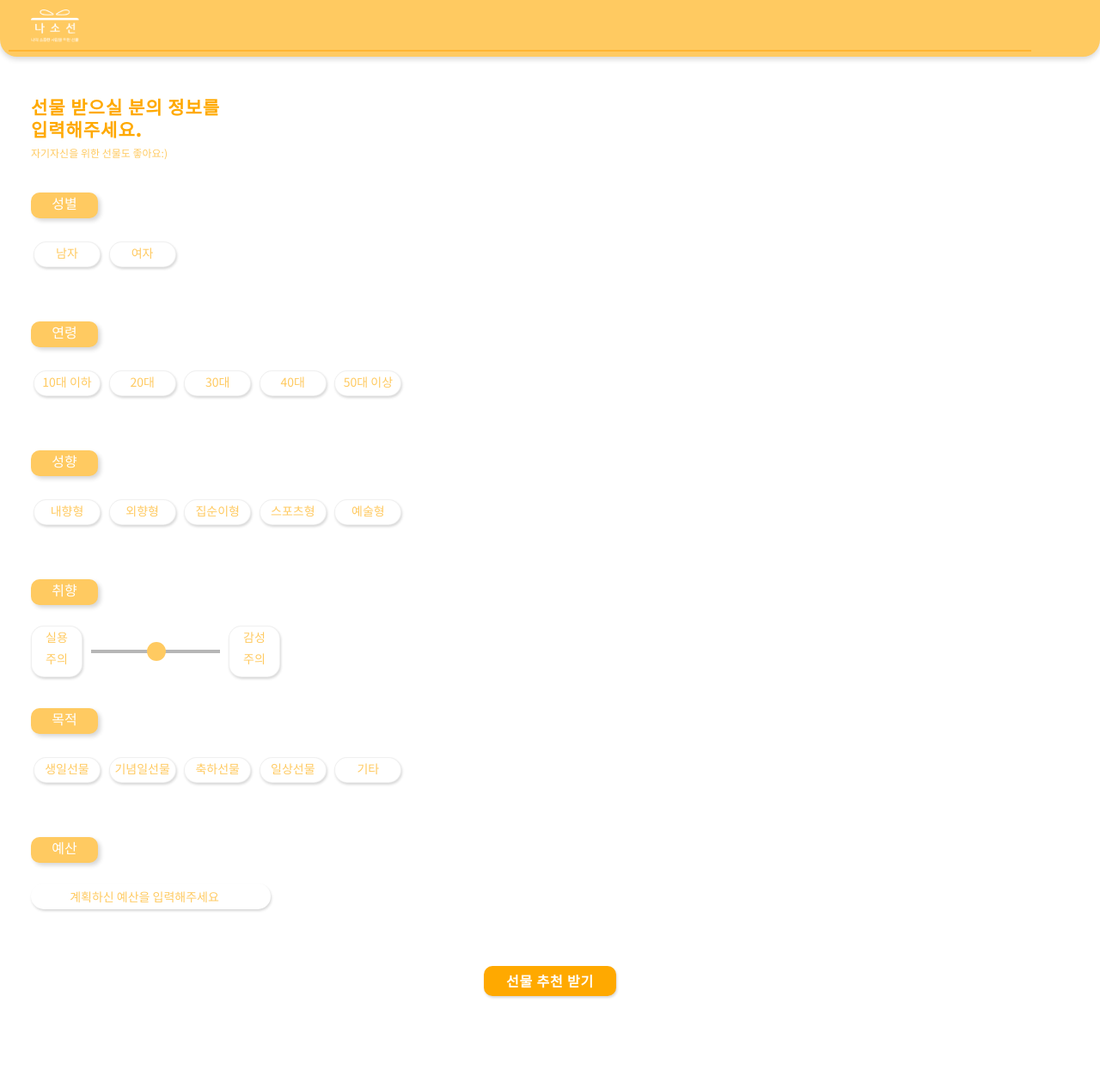
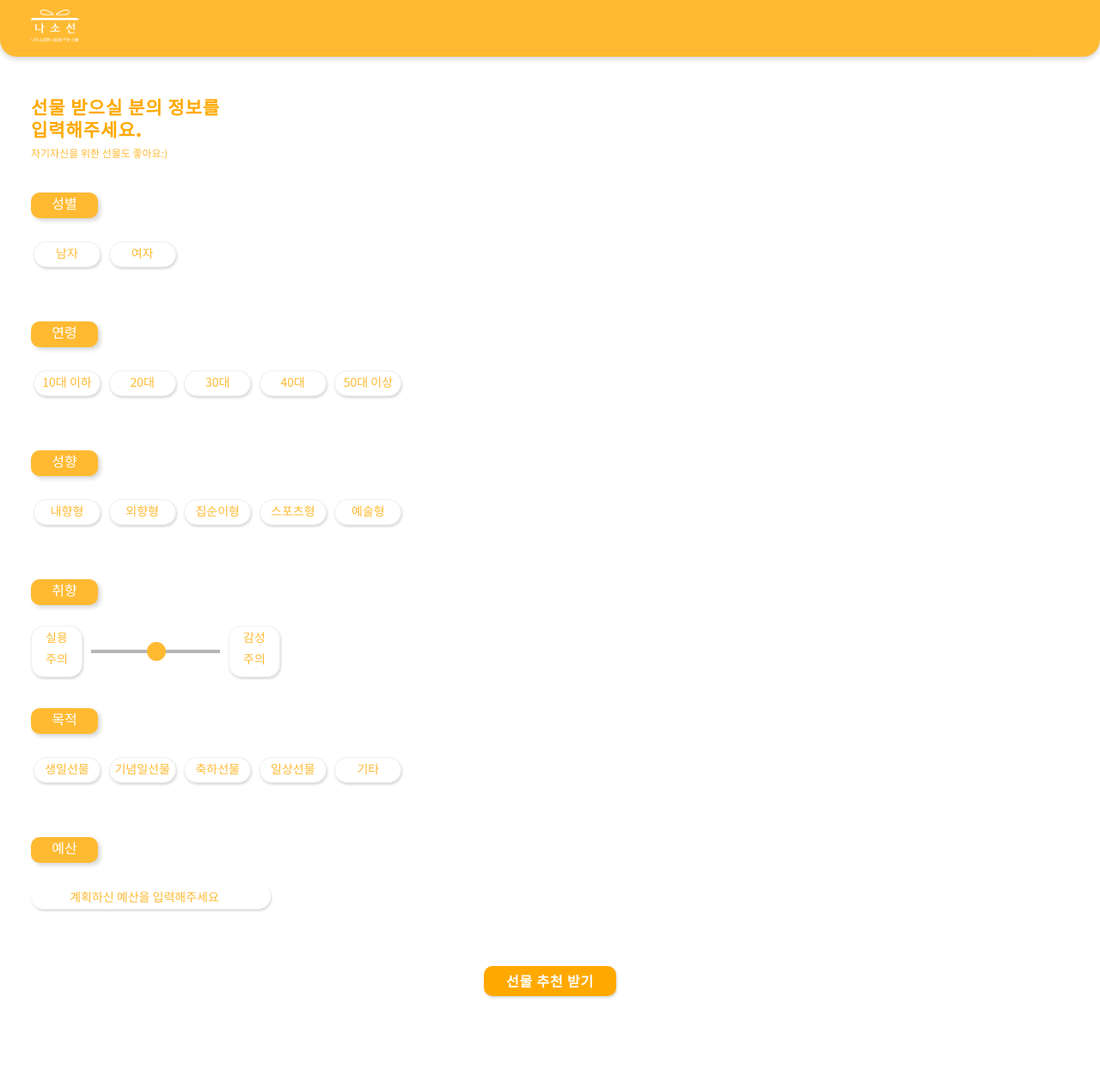
Before and after one commit to SeongwonChung/nasosun, a Django app: page /for_you in a window 1280 px wide. Shown: the whole page at 86% size. Run offline with Django 3.2, Linux system fonts and the light colour scheme.

Commit message:
받아랏

```diff
--- a/nasosunpj/app/static/base.css
+++ b/nasosunpj/app/static/base.css
@@ -7,7 +7,7 @@
 .header{
     height: 66px;
     width: 100%;
-    background-color: #ffca61;
+    background-color: #FFBA32;
     border-radius: 0,0,20,20;
     Box-sizing: border-box;
     box-shadow: 0 3px 6px 0 rgba(0, 0, 0, 0.16);
--- a/nasosunpj/app/static/for_you.css
+++ b/nasosunpj/app/static/for_you.css
@@ -31,7 +31,7 @@
     line-height: 2.08;
     letter-spacing: normal;
     text-align: left;
-    color: #ffca61;
+    color: #FFBA32;
 }
 .box{
     width:100%;
@@ -45,7 +45,7 @@
     height: 30px;
     border-radius: 10px;
     box-shadow: 3px 3px 5px 0 rgba(0, 0, 0, 0.16);
-    background-color: #ffca61;
+    background-color: #FFBA32;
     font-size: 16px;
     font-weight: normal;
     font-stretch: normal;
@@ -80,7 +80,7 @@
     line-height: 1.79;
     letter-spacing: normal;
     text-align: center;
-    color: #ffca61;
+    color: #FFBA32;
     display: inline-block;
     margin: 3px;
     /* display:flex;
@@ -119,7 +119,7 @@
     line-height: 1.79;
     letter-spacing: normal;
     text-align: center;
-    color: #ffca61;
+    color: #FFBA32;
     margin: 3px;
 }
 .box_radio_age input[type="radio"]:checked + label {
@@ -153,7 +153,7 @@
     line-height: 1.79;
     letter-spacing: normal;
     text-align: center;
-    color: #ffca61;
+    color: #FFBA32;
     margin: 3px;
 }
 .box_checkbox input[type="checkbox"]:checked + label {
@@ -188,7 +188,7 @@
     line-height: 1.79;
     letter-spacing: normal;
     text-align: center;
-    color: #ffca61;
+    color: #FFBA32;
 }
 .slider{
     -webkit-appearance: none;  /* Override default CSS styles */
@@ -225,7 +225,7 @@
     line-height: 1.79;
     letter-spacing: normal;
     text-align: center;
-    color: #ffca61;
+    color: #FFBA32;
     margin: 3px;
 }
 .box_radio_purpose input[type="radio"]:checked + label {
@@ -256,11 +256,11 @@
     line-height: 1.79;
     letter-spacing: normal;
     text-align: center;
-    color: #ffca61;
+    color: #FFBA32;
     border:none;
 }
 ::placeholder{
-    color: #ffca61;
+    color: #FFBA32;
 }
 .for_you_submit_container{
     width:100%;
--- a/nasosunpj/app/static/login.css
+++ b/nasosunpj/app/static/login.css
@@ -28,7 +28,7 @@
     opacity: 0.3;
     border-radius: 10px;
     box-shadow: 3px 2px 10px 0 rgba(0, 0, 0, 0.16);
-    background-color: #ffca61;
+    background-color: #FFBA32;
     color:#ffffff;
     border: 0;
     outline: 0;
--- a/nasosunpj/app/static/membership_suggestion.css
+++ b/nasosunpj/app/static/membership_suggestion.css
@@ -18,7 +18,7 @@
     line-height: 1.56;
     letter-spacing: 1.6px;
     text-align: left;
-    color: #ffca61;
+    color: #FFBA32;
 }
 span{
     display: inline-block;
@@ -38,7 +38,7 @@
     line-height: 1.67;
     letter-spacing: 0.6px;
     text-align: left;
-    color: #ffca61;
+    color: #FFBA32;
 }
 .button{
     margin-right:auto;
--- a/nasosunpj/app/static/signup.css
+++ b/nasosunpj/app/static/signup.css
@@ -28,7 +28,7 @@
     opacity: 0.3;
     border-radius: 10px;
     box-shadow: 3px 2px 10px 0 rgba(0, 0, 0, 0.16);
-    background-color: #ffca61;
+    background-color: #FFBA32;
     color:#ffffff;
     border: 0;
     outline: 0;
```
Also changed, not shown: other parts of nasosunpj/app/static/for_you.css (+12 -12 lines), nasosunpj/app/static/main.css (+5 -5 lines), nasosunpj/app/static/result.css (+4 -4 lines).
